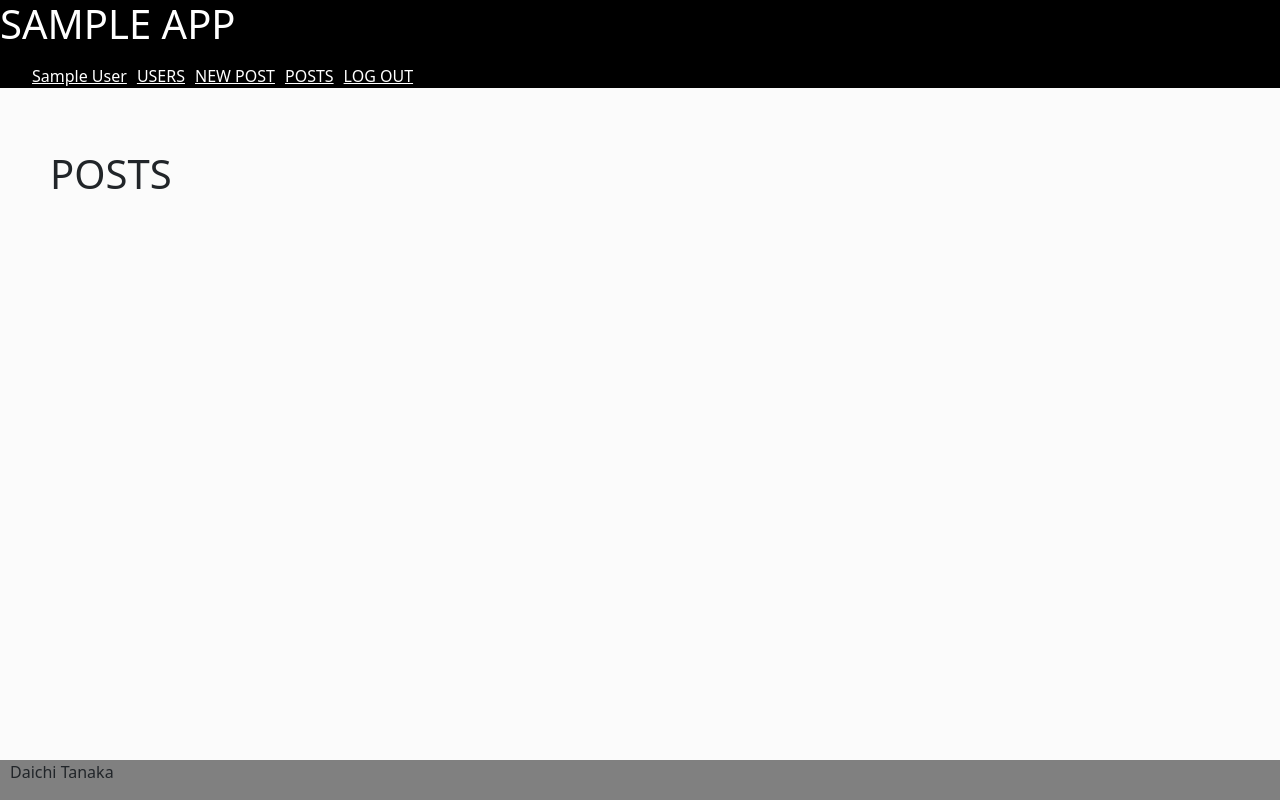
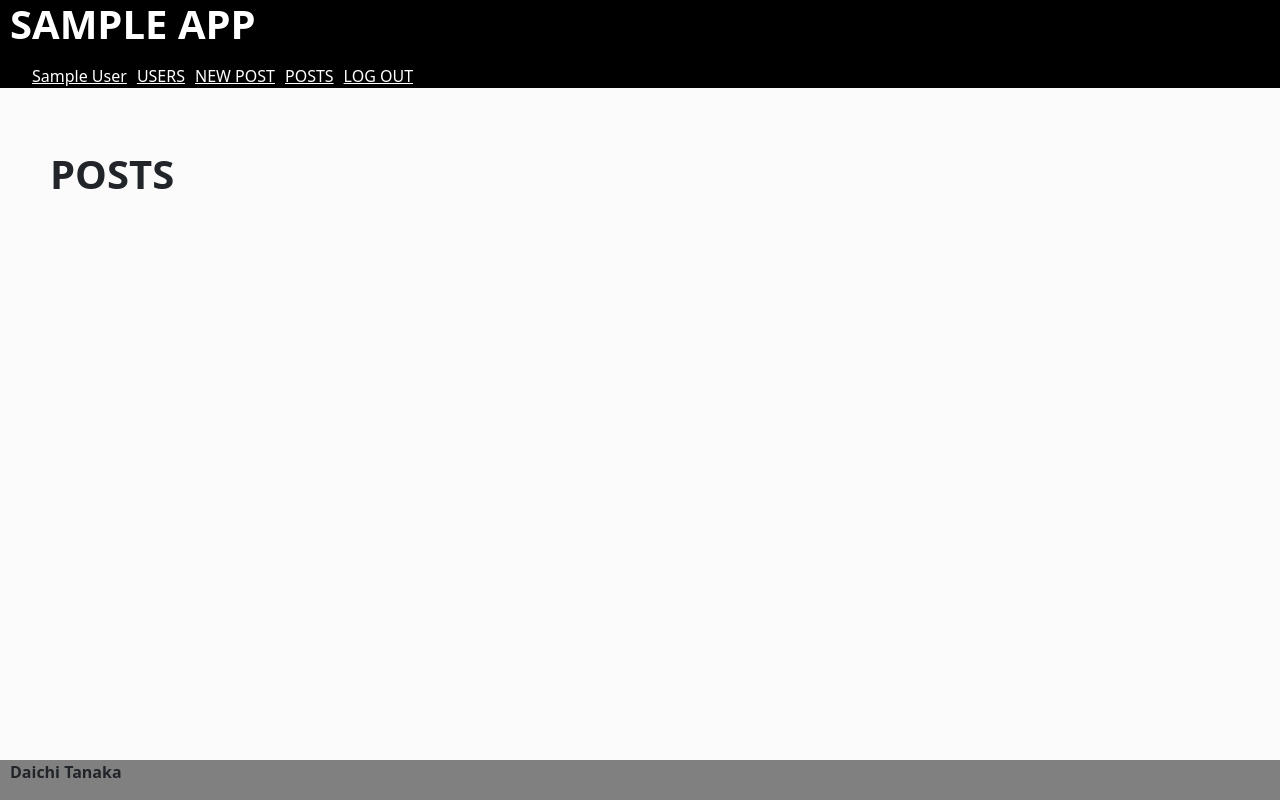
Before and after one commit to tanakadaichi1989/SNS_20171220, a Rails app: page / in a window 1280 px wide. Run offline with Rails 7, Linux system fonts and the light colour scheme; the visitor is signed in with stand-in values (Sample User, id 1); data that the repository does not hold is empty; style sheets or scripts are compiled from the project's sources; some libraries are stand-ins or nearby versions.

```diff
--- a/app/assets/stylesheets/application.scss
+++ b/app/assets/stylesheets/application.scss
@@ -20,6 +20,11 @@ $heart:#c71585;
 
 body{
   background-color:lighten(#EEEEEE,5%);
+
+  h1{
+    font-weight:bolder;
+  }
+
 }
 
 header{
@@ -32,6 +37,7 @@ header{
 
   h1{
     color:white;
+    margin-left:10px;
   }
 
   li{
@@ -72,6 +78,7 @@ footer{
 
   p{
     margin-left:10px;
+    font-weight:bolder;
   }
 }
 
```
